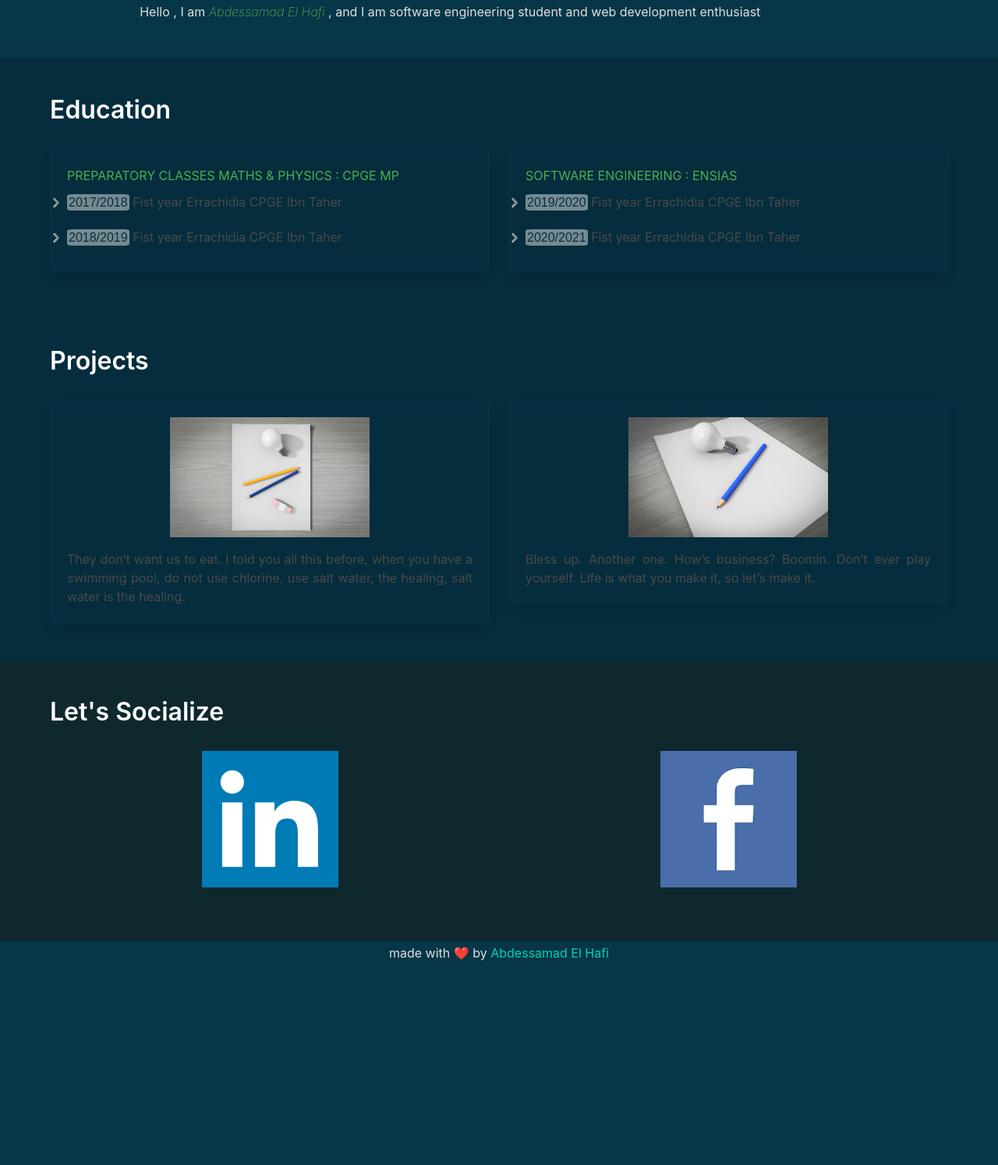
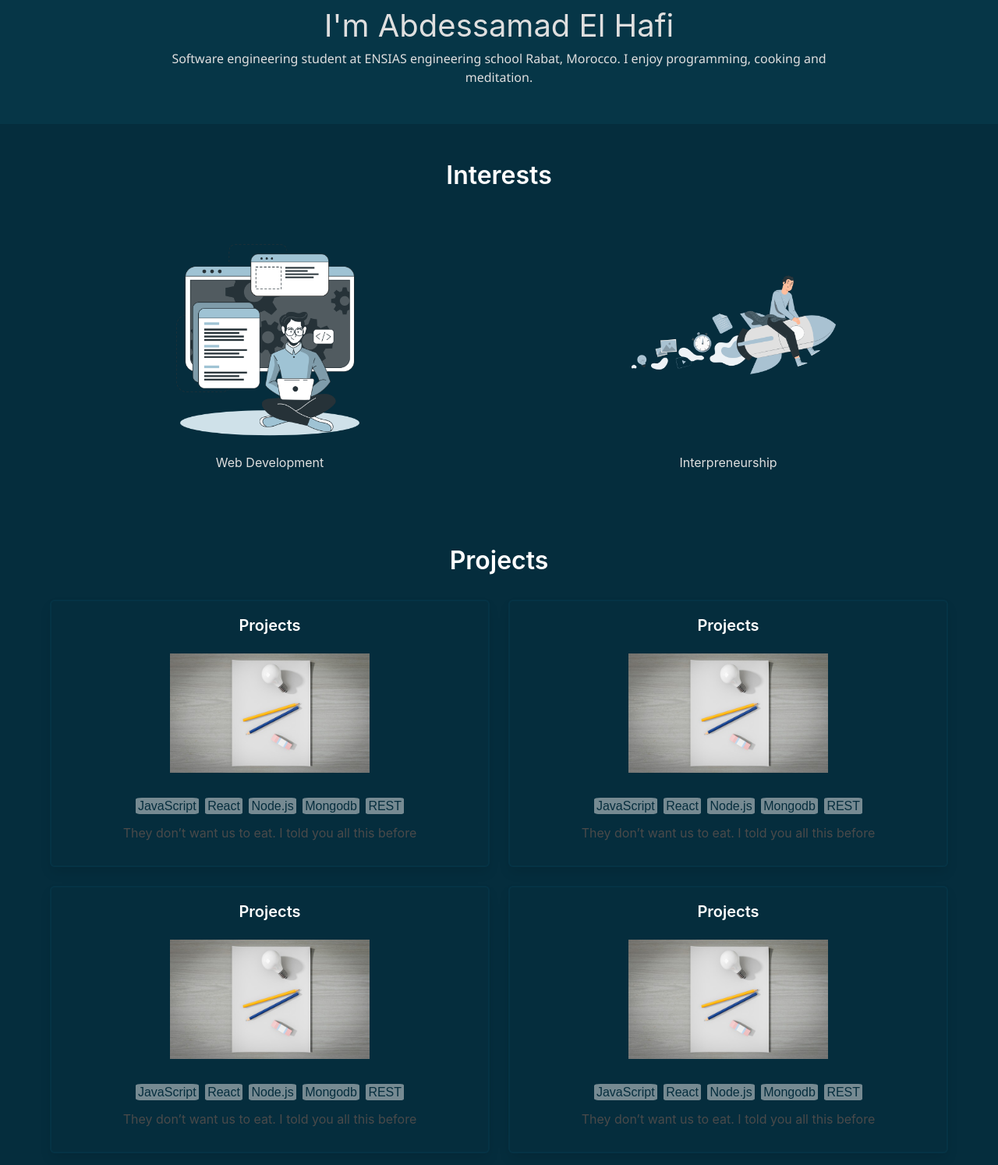
Before and after one commit to abdoelhafi/abdoelhafi.github.io, a plain HTML site: page index.html in a window 1280 px wide. Shown: the part 323-1817 px from the top of the page at 78% size. Before the commit the page ends 1560 px from the top, so only its background shows below. Drawn offline with nearby package versions, Linux system fonts and the light colour scheme.

Commit message:
projects part

```diff
--- a/assets/css/styles.css
+++ b/assets/css/styles.css
@@ -77,14 +77,16 @@ a.nav-item:hover {
 
 .title {
 	color: #fff;
-	text-align: left;
+	text-align: center;
 	margin-bottom: 2rem;
+
 }
 
 .intro {
-	text-align: justify;
+	text-align: center;
 	width: 80%;
 	margin: 0 auto;
+	font-family:'Segoe UI', Tahoma, Geneva, Verdana, sans-serif
 }
 .person-name{
 	font-family: -apple-system, BlinkMacSystemFont, 'Segoe UI', Roboto, Oxygen, Ubuntu, Cantarell, 'Open Sans', 'Helvetica Neue', sans-serif;
@@ -125,7 +127,9 @@ a.nav-item:hover {
 	left: -15px;
   }
 .year{
-	padding: 2px;
+padding: 2px 3px;
+margin: 3px 2px;
+
 font-size: 16px;
 font-family: Arial;
 background-color: #e7e7e7;
@@ -136,6 +140,28 @@ border-radius: 10%;
 
 .void-background {
 	background-color: transparent;
+}
+
+.iam_title{
+	text-align: center ;
+	font-size: 40px ;
+	/* color: #00d1b2; */
+
+}
+.interest-img{
+	max-width: 300px;
+}
+.interest{
+	text-align: center;
+}
+.center{
+	text-align: center;
+}
+.margin-1{
+	margin: 30px 0 10px 0;
+}
+.margin-2{
+	margin: 10px 0 10px 0;
 }
 
 @media screen and (max-width: 768px) {
--- a/index.html
+++ b/index.html
@@ -55,8 +55,9 @@
 				<img class="avatar" src="assets/img/profile.png">
 			</div>
 			<div class="container"></br>
+				<p class="iam_title">I'm Abdessamad El Hafi</p>
 				<p class="intro">
-					Hello , I am <span class="person-name">Abdessamad El Hafi</span> , and I am software engineering student and web development enthusiast
+					Software engineering student at ENSIAS engineering school Rabat, Morocco. I enjoy programming, cooking and meditation.
 				</p>
 			</div>
 		</section>
@@ -65,43 +66,22 @@
 		<section  id="projects" class="section section-2">
 			<div class="container">
 				<div class="has-text-centered">
-					<h3 class="title is-3">Education</h3>
+					<h3 class="title">Interests</h3>
 				</div>
 
 				<div class="columns is-multiline is-desktop">
-					<!-- Project 1 -->
-					<div class="column">
-						<div class="box project-text">
-							<article>
-								<span class="education-title">
-									Preparatory classes Maths & Physics : CPGE MP
-								</span>
-								<div>
-									<li style="list-style:none" class= "list-item"> <span class="year">2017/2018</span>   Fist year Errachidia CPGE Ibn Taher </li>
-								</div>
-								<div>
-									<li style="list-style:none" class= "list-item"> <span class="year">2018/2019</span>   Fist year Errachidia CPGE Ibn Taher </li>
-								</div>
-							</article>
-						</div>
+
+					<div class="column interest">
+						<img src="/assets/img/developer.png" class="interest-img" alt="" srcset="">
+						<div class="intrest-text">Web Development</div>
 					</div>
-					<!-- Project 2 -->
-					<div class="column">
-						<div class="box project-text">
-							<article>
-								<span class="education-title">
-									software engineering : ENSIAS
-								</span>
-								<div>
-									<li style="list-style:none" class= "list-item"> <span class="year">2019/2020</span>   Fist year Errachidia CPGE Ibn Taher </li>
-								</div>
-								<div>
-									<li style="list-style:none" class= "list-item"> <span class="year">2020/2021</span>   Fist year Errachidia CPGE Ibn Taher </li>
-								</div>
-							</article>
-						</div>
+					<div class="column interest">
+						<img src="/assets/img/enterpreneur.png" class="interest-img" alt="" srcset="">
+
+						<div class="intrest-text">Interpreneurship</div>
 					</div>
 				</div>
+
 			</div>
 		</section>
 
@@ -114,39 +94,112 @@
 
 				<div class="columns is-multiline is-desktop">
 					<!-- Project 1 -->
-					<div class="column">
+					<div class="column is-half">
 						<div class="box project-text">
+							<h5 class="title is-5">Projects</h5>
 							<article>
 								<div>
 									<figure class="image project-figure">
 										<img src="assets/img/project-1.jpg" alt="Image">
 									</figure>
 								</div>
-								<div>
+								<div class="center margin-1">
+									<span class=" year">JavaScript</span>
+									<span class=" year">React</span>
+									<span class=" year">Node.js</span>
+									<span class=" year">Mongodb</span>
+									<span class=" year">REST</span>
+
+								</div>
+								<div class="center margin-2">
 									<p>
-										They don’t want us to eat. I told you all this before, when you have a swimming pool, do not use chlorine, use salt water, the healing, salt water is the healing.
+										They don’t want us to eat. I told you all this before
 									</p>
 								</div>
 							</article>
 						</div>
 					</div>
-					<!-- Project 2 -->
-					<div class="column">
+
+					<!-- Project 1 -->
+					<div class="column is-half">
 						<div class="box project-text">
+							<h5 class="title is-5">Projects</h5>
 							<article>
 								<div>
 									<figure class="image project-figure">
-										<img src="assets/img/project-2.jpg" alt="Image">
+										<img src="assets/img/project-1.jpg" alt="Image">
 									</figure>
 								</div>
-								<div>
+								<div class="center margin-1">
+									<span class=" year">JavaScript</span>
+									<span class=" year">React</span>
+									<span class=" year">Node.js</span>
+									<span class=" year">Mongodb</span>
+									<span class=" year">REST</span>
+
+								</div>
+								<div class="center margin-2">
 									<p>
-										Bless up. Another one. How’s business? Boomin. Don’t ever play yourself. Life is what you make it, so let’s make it.
+										They don’t want us to eat. I told you all this before
 									</p>
 								</div>
 							</article>
 						</div>
 					</div>
+					<!-- Project 1 -->
+					<div class="column is-half">
+						<div class="box project-text">
+							<h5 class="title is-5">Projects</h5>
+							<article>
+								<div>
+									<figure class="image project-figure">
+										<img src="assets/img/project-1.jpg" alt="Image">
+									</figure>
+								</div>
+								<div class="center margin-1">
+									<span class=" year">JavaScript</span>
+									<span class=" year">React</span>
+									<span class=" year">Node.js</span>
+									<span class=" year">Mongodb</span>
+									<span class=" year">REST</span>
+
+								</div>
+								<div class="center margin-2">
+									<p>
+										They don’t want us to eat. I told you all this before
+									</p>
+								</div>
+							</article>
+						</div>
+					</div>
+					<!-- Project 1 -->
+					<div class="column is-half">
+						<div class="box project-text">
+							<h5 class="title is-5">Projects</h5>
+							<article>
+								<div>
+									<figure class="image project-figure">
+										<img src="assets/img/project-1.jpg" alt="Image">
+									</figure>
+								</div>
+								<div class="center margin-1">
+									<span class=" year">JavaScript</span>
+									<span class=" year">React</span>
+									<span class=" year">Node.js</span>
+									<span class=" year">Mongodb</span>
+									<span class=" year">REST</span>
+
+								</div>
+								<div class="center margin-2">
+									<p>
+										They don’t want us to eat. I told you all this before
+									</p>
+								</div>
+							</article>
+						</div>
+					</div>
+
+
 				</div>
 			</div>
 		</section>
@@ -159,10 +212,10 @@
 				</div>
 				<div class="social-container columns">
 					<div class="column is-6 has-text-centered">
-						<a target="_blank" href="https://ca.linkedin.com/in/hassan-ali-6132468a"><img class="" src="assets/img/linkedin.png"></a>
+						<!-- <a target="_blank" href="https://ca.linkedin.com/in/hassan-ali-6132468a"><img class="" src="assets/img/linkedin.png"></a> -->
 					</div>
 					<div class="column is-6 has-text-centered">
-						<a target="_blank" href="https://www.facebook.com/Hassan.Helfi"><img class="" src="assets/img/facebook.png"></a>
+						<!-- <a target="_blank" href="https://www.facebook.com/Hassan.Helfi"><img class="" src="assets/img/facebook.png"></a> -->
 					</div>
 				</div>
 			</div>
```
Also changed, not shown: assets/img/4136918.jpg (added), assets/img/developer.jpg (added), assets/img/developer.png (added), assets/img/enterpreneur.png (added).
